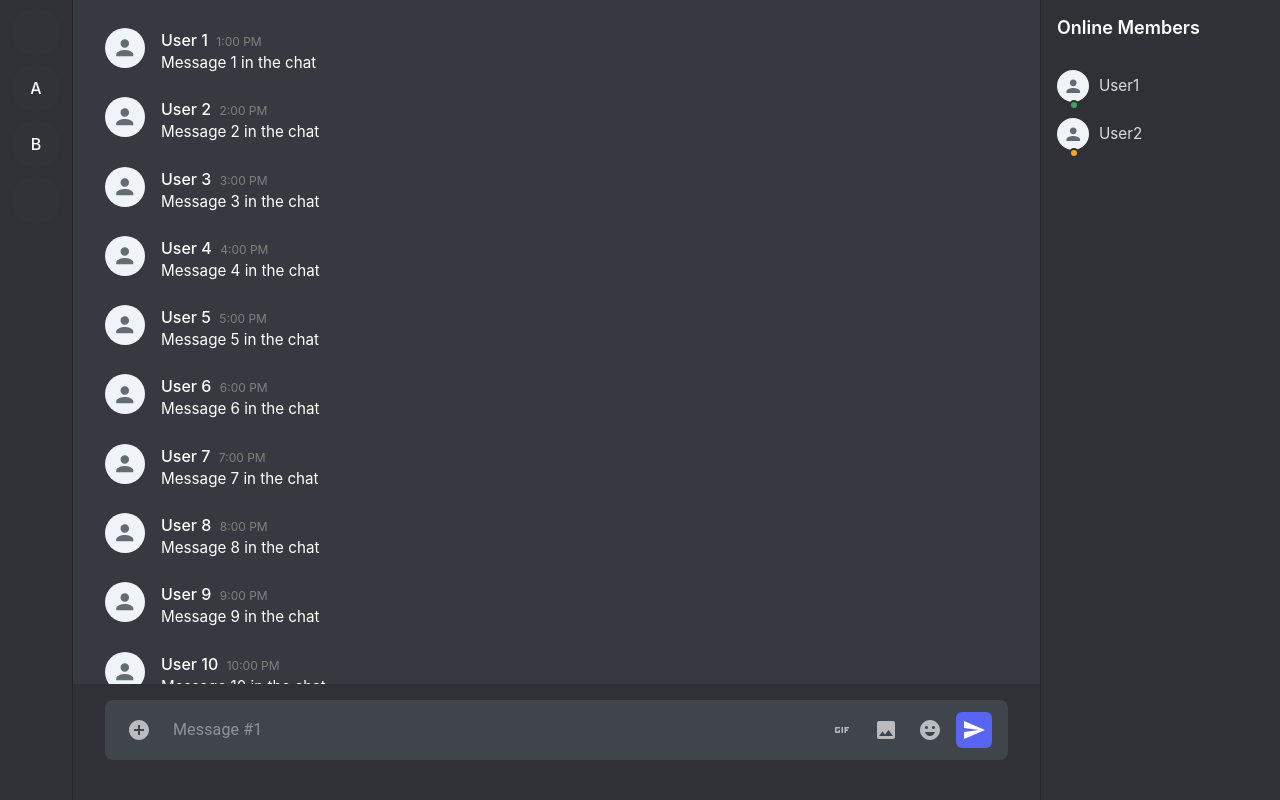
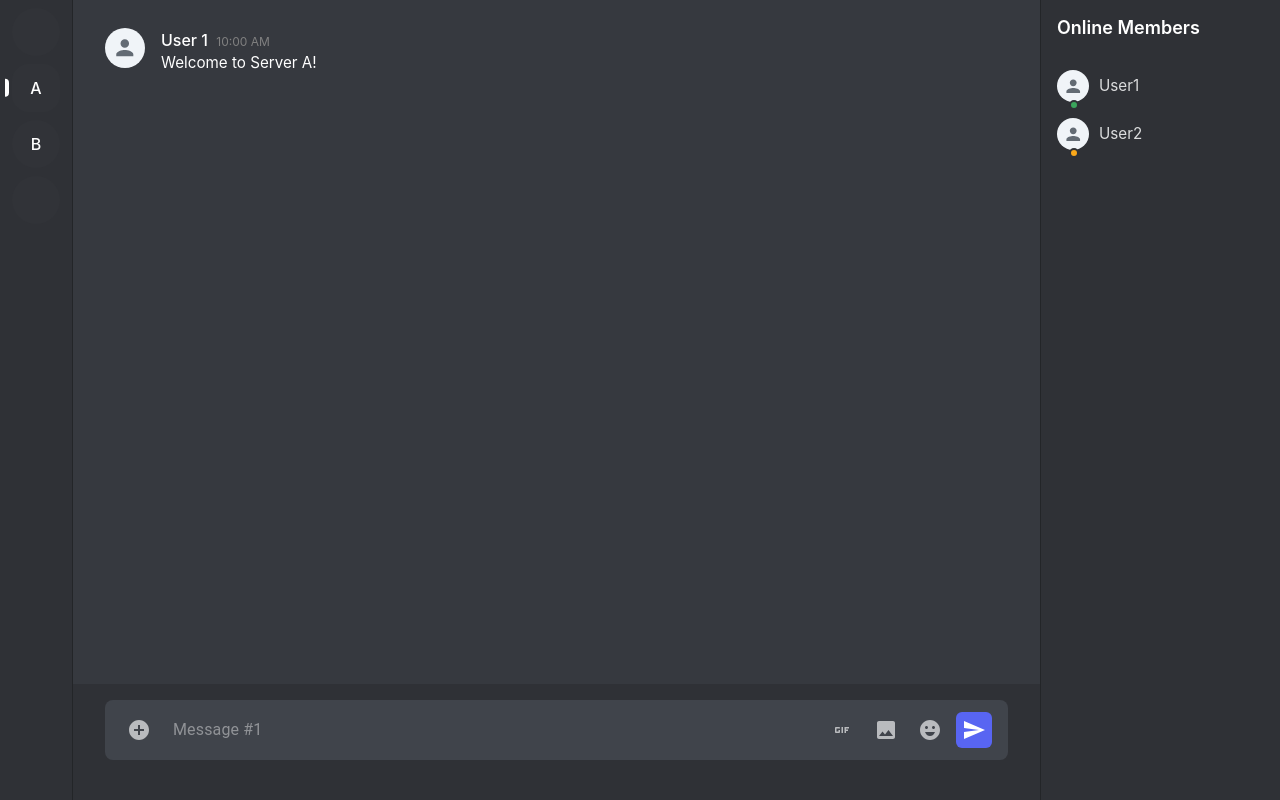
Before and after one commit to Bejmach/Drocsid, a React (Vite) app in the folder client/: page / in a window 1280 px wide. Built offline with nearby package versions, Linux system fonts and the light colour scheme; some icons are missing.

Commit message:
Basic message system

```diff
--- a/client/src/App.tsx
+++ b/client/src/App.tsx
@@ -1,34 +1,59 @@
+import * as React from 'react';
 import { CssBaseline, Box } from '@mui/joy';
 import ChatInput from './Components/ChatInput';
 import MemberList from './Components/MemberList';
 import Message from './Components/Message';
 import ServerList from './Components/ServerList';
 import './styles/App.scss';
+import messagesStore from './data/messeges';
 
 export default function App() {
+  const [selectedServer, setSelectedServer] = React.useState('1');
+  const [messages, setMessages] = React.useState(messagesStore.getMessagesByServer(selectedServer));
+
+  React.useEffect(() => {
+    const updateMessages = () => {
+      setMessages(messagesStore.getMessagesByServer(selectedServer));
+    };
+    updateMessages();
+  }, [selectedServer]);
+
+  const handleSendMessage = (content: string) => {
+    const newMessage = messagesStore.addMessage({
+      userId: '1',
+      content,
+      serverId: selectedServer,
+      time: new Date().toLocaleTimeString()
+    });
+    setMessages(prev => [...prev, newMessage]);
+  };
+
   return (
     <Box className="app-container">
       <CssBaseline />
       {/* Server List */}
       <Box className="server-list">
-        <ServerList />
+        <ServerList selectedServer={selectedServer} onServerChange={setSelectedServer} />
       </Box>
 
       {/* Main Chat Area */}
       <Box className="main-chat">
-        {[...Array(20)].map((_, i) => (
+        {messages.map((message) => (
           <Message
-            key={i}
-            username={`User ${i + 1}`}
-            content={`Message ${i + 1} in the chat`}
-            timestamp={`${i + 1}:00 PM`}
+            key={message.id}
+            username={`User ${message.userId}`}
+            content={message.content}
+            timestamp={message.time}
           />
         ))}
       </Box>
 
       {/* Chat Input */}
       <Box className="chat-input-container">
-        <ChatInput serverId={"1"} />
+        <ChatInput
+          serverId={selectedServer}
+          onSendMessage={handleSendMessage}
+        />
       </Box>
 
       {/* Members List */}
--- a/client/src/Components/ChatInput.tsx
+++ b/client/src/Components/ChatInput.tsx
@@ -5,20 +5,21 @@ import {
   Stack,
 } from '@mui/joy';
 import { AddCircle, EmojiEmotions, Gif, Image, Send } from '@mui/icons-material';
+import Input from '@mui/material/Input';
 import styles from '../styles/Components/ChatInput.module.scss';
-import { Input } from '@mui/material';
 
 interface MessageInputProps {
   serverId: string;
+  onSendMessage: (content: string) => void;
 }
 
-const MessageInput: React.FC<MessageInputProps> = ({ serverId }) => {
+const MessageInput: React.FC<MessageInputProps> = ({ serverId, onSendMessage }) => {
   const [message, setMessage] = useState('');
 
   const handleSubmit = (e: React.FormEvent) => {
     e.preventDefault();
     if (message.trim()) {
-      console.log('Sending message:', message);
+      onSendMessage(message);
       setMessage('');
     }
   };
--- a/client/src/Components/ServerList.tsx
+++ b/client/src/Components/ServerList.tsx
@@ -9,12 +9,20 @@ const servers = [
   { id: '2', icon: 'B', tooltip: 'Server B' },
 ];
 
-export default function ServerList() {
+interface ServerListProps {
+  selectedServer: string;
+  onServerChange: (serverId: string) => void;
+}
+
+export default function ServerList({ selectedServer, onServerChange }: ServerListProps) {
   return (
     <Box className={styles.serverList}>
       {servers.map((server) => (
         <Tooltip key={server.id} title={server.tooltip} placement="right">
-          <button className={styles.serverIcon}>
+          <button
+            className={`${styles.serverIcon} ${server.id === selectedServer ? styles.active : ''}`}
+            onClick={() => onServerChange(server.id)}
+          >
             {server.icon}
           </button>
         </Tooltip>
--- /dev/null
+++ b/client/src/data/messeges.ts
@@ -0,0 +1,42 @@
+interface Message {
+  id: string;
+  userId: string;
+  content: string;
+  serverId: string;
+  time: string;
+}
+
+class MessagesStore {
+  private messages: Message[] = [
+    {
+      id: '1',
+      userId: '1',
+      content: 'Welcome to Server A!',
+      serverId: '1',
+      time: '10:00 AM'
+    },
+    {
+      id: '2',
+      userId: '2',
+      content: 'Hello everyone!',
+      serverId: '2',
+      time: '10:05 AM'
+    }
+  ];
+
+  addMessage(message: Omit<Message, 'id'>) {
+    const newMessage: Message = {
+      id: Date.now().toString(),
+      ...message
+    };
+    this.messages.push(newMessage);
+    return newMessage;
+  }
+
+  getMessagesByServer(serverId: string) {
+    return this.messages.filter(message => message.serverId === serverId);
+  }
+}
+
+const messagesStore = new MessagesStore();
+export default messagesStore;
```
